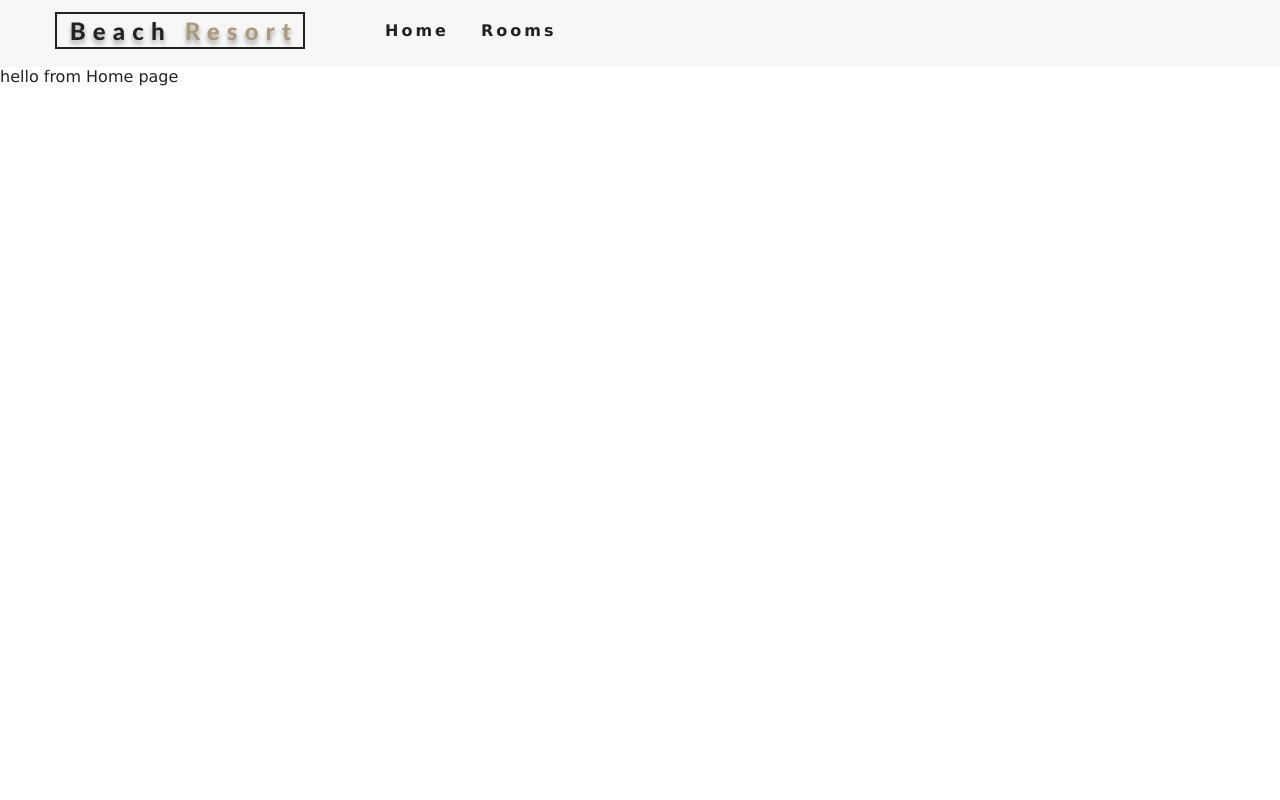
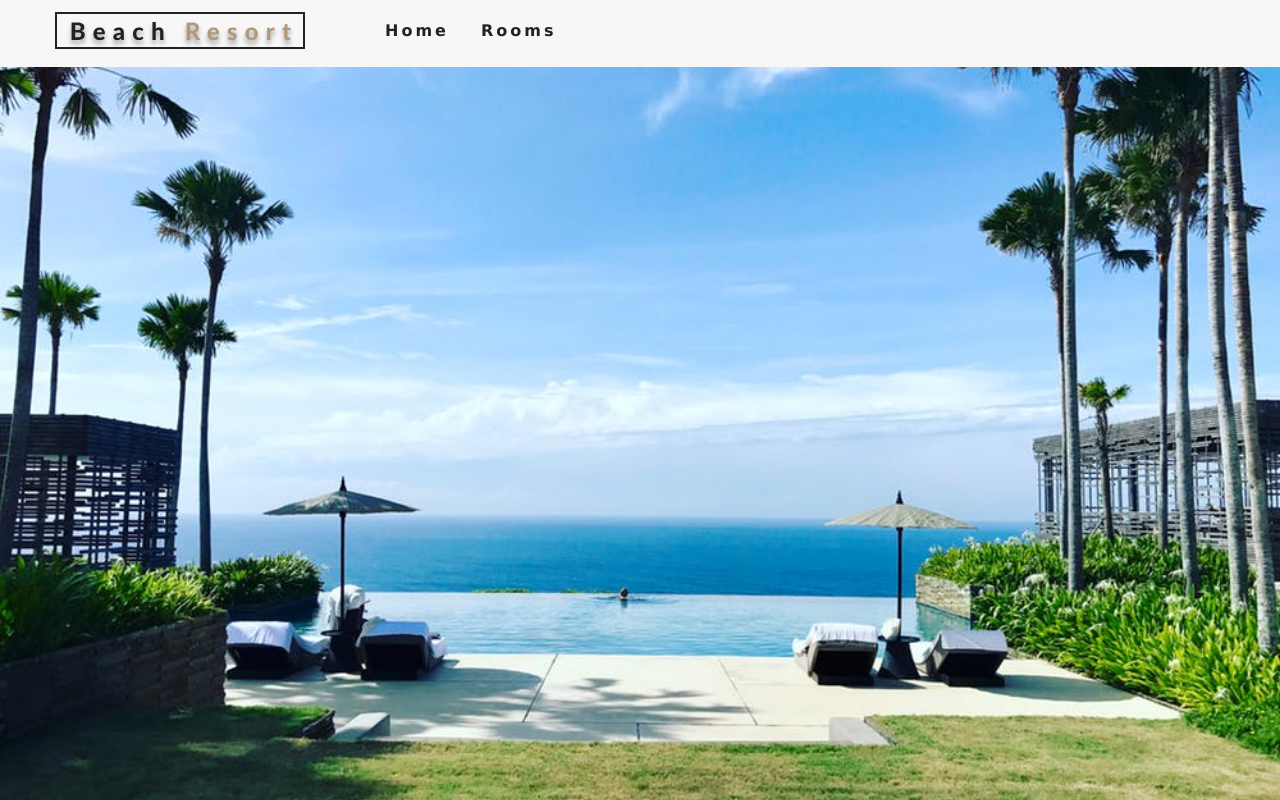
Before and after one commit to RodrigoOkuta/Contentful-training, a React (Create React App) app: page / in a window 1280 px wide. Built offline with nearby package versions, Linux system fonts and the light colour scheme.

Commit message:
Added Hero page

```diff
--- /dev/null
+++ b/src/components/Hero.js
@@ -0,0 +1,7 @@
+import React from "react";
+
+const Hero = ({ children, hero = "defaultHero" }) => {
+  return <header className={hero}>{children}</header>;
+};
+
+export default Hero;
--- a/src/pages/Error.js
+++ b/src/pages/Error.js
@@ -1,10 +1,9 @@
 import React from 'react'
+import Hero from '../components/Hero'
 
 const Error = () => {
     return (
-        <div>
-            hello from Error page
-        </div>
+        <Hero></Hero>
     )
 }
 
--- a/src/pages/Home.js
+++ b/src/pages/Home.js
@@ -1,10 +1,11 @@
 import React from 'react'
+import Hero from '../components/Hero'
 
 const Home = () => {
     return (
-        <div>
-            hello from Home page
-        </div>
+        <Hero>
+
+        </Hero>
     )
 }
 
--- a/src/pages/Rooms.js
+++ b/src/pages/Rooms.js
@@ -1,10 +1,11 @@
 import React from 'react'
+import Hero from '../components/Hero'
 
 const Rooms = () => {
     return (
-        <div>
-           hello from Rooms page
-        </div>
+        <Hero hero="roomsHero">
+
+        </Hero>
     )
 }
 
```
